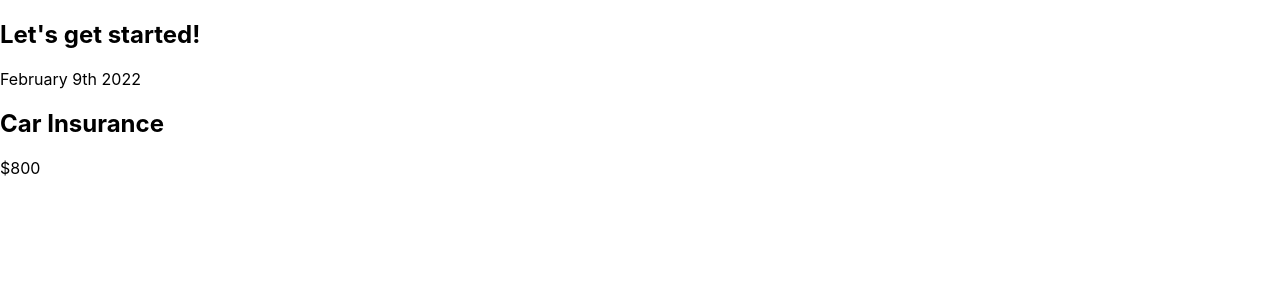
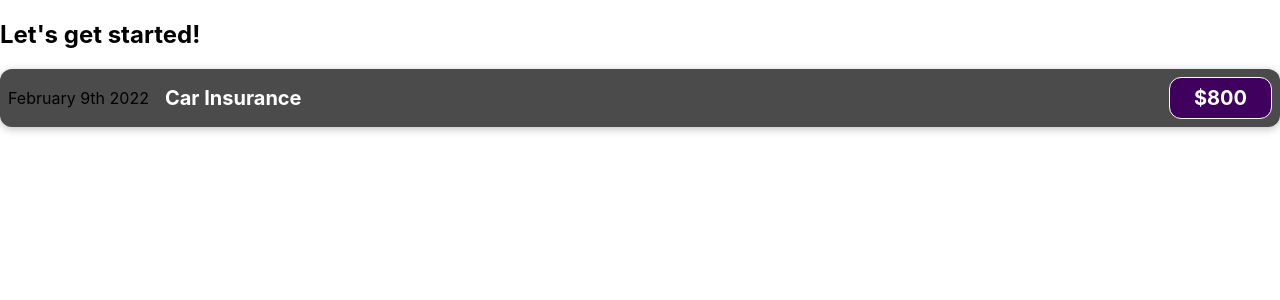
Before and after one commit to Esa-Gavin/Expense-Tracker, a React (Create React App) app: page / in a window 1280 px wide. Shown: the top 300 px of the page. Built offline with nearby package versions, Linux system fonts and the light colour scheme.

Commit message:
add the class names to their respective elements

```diff
--- a/src/components/ExpenseItem.js
+++ b/src/components/ExpenseItem.js
@@ -2,11 +2,11 @@ import './ExpenseItem.css';
 
 function ExpenseItem() {
     return (
-        <div>
+        <div className='expense-item'>
             <div>February 9th 2022</div>
-            <div>
+            <div className='expense-item__description'>
                 <h2>Car Insurance</h2>
-                <div>$800</div>
+                <div className='expense-item__price'>$800</div>
             </div>
         </div>
     );
```
